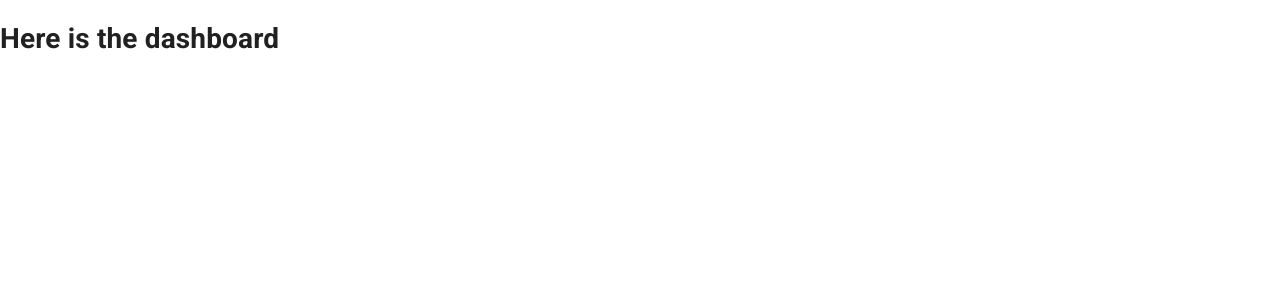
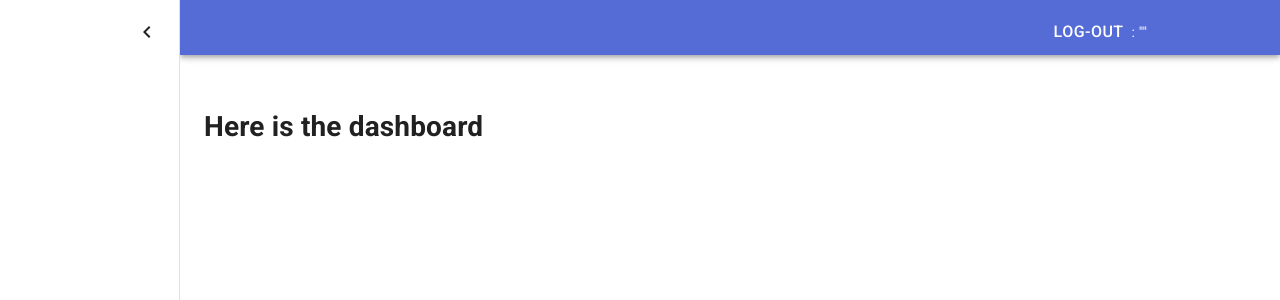
Before and after one commit to toilavic/admin-board, a React (Create React App) app: page /dashboard in a window 1280 px wide. Shown: the top 300 px of the page. Built offline with nearby package versions, Linux system fonts and the light colour scheme.

Commit message:
add style dashboard

```diff
--- a/package.json
+++ b/package.json
@@ -4,6 +4,7 @@
   "private": true,
   "dependencies": {
     "@material-ui/core": "latest",
+    "@material-ui/icons": "^4.11.2",
     "axios": "^0.21.1",
     "react": "latest",
     "react-dom": "latest",
--- a/src/components/Main.tsx
+++ b/src/components/Main.tsx
@@ -4,13 +4,14 @@ import Login from './auth/Login'
 import Dashboard from './dashboard/Dashboard'
 import NotFound from './NotFound'
 
-interface Props {}
+interface Props {
+}
 
-const Main: React.FC<Props> = ( {  } ) => {
+const Main: React.FC<Props> = ( { } ) => {
     return (
         <>
             <Switch>
-                <Route path="/" exact render={(routeProps) => <Login {...routeProps} />}/>
+                <Route path="/" exact render={(routeProps) => <Login {...routeProps} onLoginRedirect="/dashboard" />}/>
                 <Route path="/dashboard" exact render={(routeProps) => <Dashboard {...routeProps} />}/>
                 <Route component={NotFound} />
             </Switch>
--- a/src/components/auth/Login.tsx
+++ b/src/components/auth/Login.tsx
@@ -1,59 +1,21 @@
 import React, { useState } from 'react';
+import { loginTheme } from './loginTheme'
 import { Link, Redirect } from 'react-router-dom'
+import { History, LocationState } from "history";
+import UserType from './UserType'
 import { Typography, Paper, Grid, TextField, CssBaseline, Button, Avatar } from '@material-ui/core';
-import { makeStyles } from '@material-ui/core/styles';
 import { useForm } from "./useForm";
 import APILogin from '../../api/APILogin'
 
-interface Props { }
-
-interface userInfo {
-    token: string,
-    refreshToken: string,
-    user: userDetails
+interface Props {
+    onLoginRedirect: string,
+    history: History<LocationState>
 }
 
-interface userDetails {
-    id: number,
-    name: string,
-    email: string,
-    permissionLevel: string
-}
-
-
-const useStyles = makeStyles((theme) => ({
-    root: {
-        height: '100vh',
-    },
-    image: {
-        backgroundImage: 'url(img/chess.jpg)',
-        backgroundRepeat: 'no-repeat',
-        backgroundColor:
-            theme.palette.type === 'light' ? theme.palette.grey[50] : theme.palette.grey[900],
-        backgroundSize: 'cover',
-        backgroundPosition: 'center',
-    },
-    paper: {
-        margin: theme.spacing(8, 4),
-        display: 'flex',
-        flexDirection: 'column',
-        alignItems: 'center',
-    },
-    avatar: {
-        margin: theme.spacing(1),
-        backgroundColor: theme.palette.secondary.main,
-    },
-    form: {
-        width: '100%', // Fix IE 11 issue.
-        marginTop: theme.spacing(1),
-    },
-    submit: {
-        margin: theme.spacing(3, 0, 2),
-    },
-}));
-
-
-const Login: React.FC<Props> = ({ }) => {
+const Login: React.FC<Props> = ({
+    onLoginRedirect,
+    history
+ }) => {
 
     const initialState = {
         email: "",
@@ -73,11 +35,12 @@ const Login: React.FC<Props> = ({ }) => {
                     const message: string = data.data
                     alert(message)
                 } else {
-                    const userInfo: userInfo = data.data
+                    const userInfo: UserType = data.data
                     if (userInfo) {
                         if (userInfo.user.permissionLevel === "admin") {
                             localStorage.setItem("token", userInfo.token)
                             localStorage.setItem("refreshToken", userInfo.refreshToken)
+                            history.push(onLoginRedirect)
                         } else {
                             alert('you are not admin')
                         }
@@ -86,8 +49,10 @@ const Login: React.FC<Props> = ({ }) => {
             })
     }
 
-    const classes = useStyles();
+    const classes = loginTheme();
+    const isLogin = localStorage.getItem('token')
 
+    if (!isLogin) {
         return (
             <Grid container component="main" className={classes.root}>
                 <CssBaseline />
@@ -141,6 +106,7 @@ const Login: React.FC<Props> = ({ }) => {
                 </Grid>
             </Grid>
         )
+    } else return <><Redirect to="/dashboard"/></>
 }
 
 export default Login
--- /dev/null
+++ b/src/components/auth/UserType.ts
@@ -0,0 +1,14 @@
+interface userInfo {
+    token: string,
+    refreshToken: string,
+    user: userDetails
+}
+
+interface userDetails {
+    id: number,
+    name: string,
+    email: string,
+    permissionLevel: string
+}
+
+export default userInfo;
--- /dev/null
+++ b/src/components/auth/loginTheme.ts
@@ -0,0 +1,32 @@
+import { makeStyles } from '@material-ui/core/styles';
+
+export const loginTheme = makeStyles((theme) => ({
+    root: {
+        height: '100vh',
+    },
+    image: {
+        backgroundImage: 'url(img/chess.jpg)',
+        backgroundRepeat: 'no-repeat',
+        backgroundColor:
+            theme.palette.type === 'light' ? theme.palette.grey[50] : theme.palette.grey[900],
+        backgroundSize: 'cover',
+        backgroundPosition: 'center',
+    },
+    paper: {
+        margin: theme.spacing(8, 4),
+        display: 'flex',
+        flexDirection: 'column',
+        alignItems: 'center',
+    },
+    avatar: {
+        margin: theme.spacing(1),
+        backgroundColor: theme.palette.secondary.main,
+    },
+    form: {
+        width: '100%', // Fix IE 11 issue.
+        marginTop: theme.spacing(1),
+    },
+    submit: {
+        margin: theme.spacing(3, 0, 2),
+    },
+}));
--- /dev/null
+++ b/src/components/dashboard/Appbar.tsx
@@ -0,0 +1,83 @@
+import React, { useEffect } from 'react';
+import { appBarTheme } from './appBarTheme'
+import clsx from 'clsx';
+import { Link } from 'react-router-dom'
+import { useTheme } from '@material-ui/core/styles';
+import { Drawer, Button, CssBaseline, AppBar, Toolbar, Typography, IconButton } from '@material-ui/core';
+import MenuIcon from '@material-ui/icons/Menu';
+import ChevronLeftIcon from '@material-ui/icons/ChevronLeft';
+import ChevronRightIcon from '@material-ui/icons/ChevronRight';
+
+interface Props { }
+
+// const useStyles = appBarTheme.useStyles;
+
+const Appbar: React.FC<Props> = ( {} ) => {
+
+    const classes = appBarTheme();
+    const theme = useTheme();
+
+    const [open, setOpen] = React.useState(true);
+
+    const handleDrawerOpen = () => setOpen(true);
+
+    const handleDrawerClose = () => setOpen(false);
+
+    return (
+        <div className={classes.root}>
+            <CssBaseline />
+            <AppBar
+                position="fixed"
+                className={clsx(classes.appBar, {
+                    [classes.appBarShift]: open,
+                })}
+            >
+                <Toolbar>
+                    <IconButton
+                        color="inherit"
+                        aria-label="open drawer"
+                        onClick={handleDrawerOpen}
+                        edge="start"
+                        className={clsx(classes.menuButton, open && classes.hide)}
+                    >
+                        <MenuIcon />
+                    </IconButton>
+                    <Typography variant="h6" noWrap>
+                        {/* <Link to={props.status ? '/devices' : "/"} className="linkBtn">
+                  {username}
+                </Link> */}
+                    </Typography>
+                    <Button href="/" style={{ marginLeft: '80%', fontSize: 16 }} color="inherit">
+                        Log-out</Button> : ""
+            </Toolbar>
+            </AppBar>
+            <Drawer
+                className={classes.drawer}
+                variant="persistent"
+                anchor="left"
+                open={open}
+                classes={{
+                    paper: classes.drawerPaper,
+                }}
+            >
+                <div className={classes.drawerHeader}>
+                    <IconButton color="inherit" onClick={handleDrawerClose}>
+                        {theme.direction === 'ltr' ? <ChevronLeftIcon /> : <ChevronRightIcon />}
+                    </IconButton>
+                </div>
+                {/* <Locations setDevice={props.setDevice} checkToken={props.checkToken} port={props.port} status={props.status} /> */}
+            </Drawer>
+            <main
+                className={clsx(classes.content, {
+                    [classes.contentShift]: open,
+                })}
+            >
+                <div className={classes.drawerHeader} />
+                <h1>Here is the dashboard</h1>
+
+            </main>
+        </div>
+    );
+}
+
+export default Appbar
--- a/src/components/dashboard/Dashboard.tsx
+++ b/src/components/dashboard/Dashboard.tsx
@@ -1,3 +1,5 @@
+import AppBar from './Appbar'
+
 interface Props {
 
 }
@@ -5,7 +7,7 @@ interface Props {
 const Dashboard: React.FC<Props> = () => {
     return (
         <>
-            <h1>Here is the dashboard</h1>
+            <AppBar/>
         </>
     )
 }
--- /dev/null
+++ b/src/components/dashboard/appBarTheme.ts
@@ -0,0 +1,64 @@
+import { makeStyles } from '@material-ui/core/styles';
+
+
+const drawerWidth = 180;
+
+export const appBarTheme = makeStyles((theme) => ({
+    root: {
+      display: 'flex',
+    },
+    appBar: {
+      transition: theme.transitions.create(['margin', 'width'], {
+        easing: theme.transitions.easing.sharp,
+        duration: theme.transitions.duration.leavingScreen,
+      }),
+      height: 55,
+      // background: 'linear-gradient(45deg, #FE6B8B 30%, #FF8E53 90%)'
+    },
+    appBarShift: {
+      width: `calc(100% - ${drawerWidth}px)`,
+      height: 55,
+      marginLeft: drawerWidth,
+      transition: theme.transitions.create(['margin', 'width'], {
+        easing: theme.transitions.easing.easeOut,
+        duration: theme.transitions.duration.enteringScreen,
+      }),
+    },
+    menuButton: {
+      marginRight: theme.spacing(2),
+    },
+    hide: {
+      display: 'none',
+    },
+    drawer: {
+      width: drawerWidth,
+      flexShrink: 0,
+    },
+    drawerPaper: {
+      width: drawerWidth,
+    },
+    drawerHeader: {
+      display: 'flex',
+      alignItems: 'center',
+      padding: theme.spacing(0, 1),
+      // necessary for content to be below app bar
+      ...theme.mixins.toolbar,
+      justifyContent: 'flex-end',
+    },
+    content: {
+      flexGrow: 1,
+      padding: theme.spacing(3),
+      transition: theme.transitions.create('margin', {
+        easing: theme.transitions.easing.sharp,
+        duration: theme.transitions.duration.leavingScreen,
+      }),
+      marginLeft: -drawerWidth,
+    },
+    contentShift: {
+      transition: theme.transitions.create('margin', {
+        easing: theme.transitions.easing.easeOut,
+        duration: theme.transitions.duration.enteringScreen,
+      }),
+      marginLeft: 0,
+    },
+  }));
```
Also changed, not shown: 1 other file (tests, documents, lock files or other folders). Lines whose indentation alone changed are shown as unchanged.
